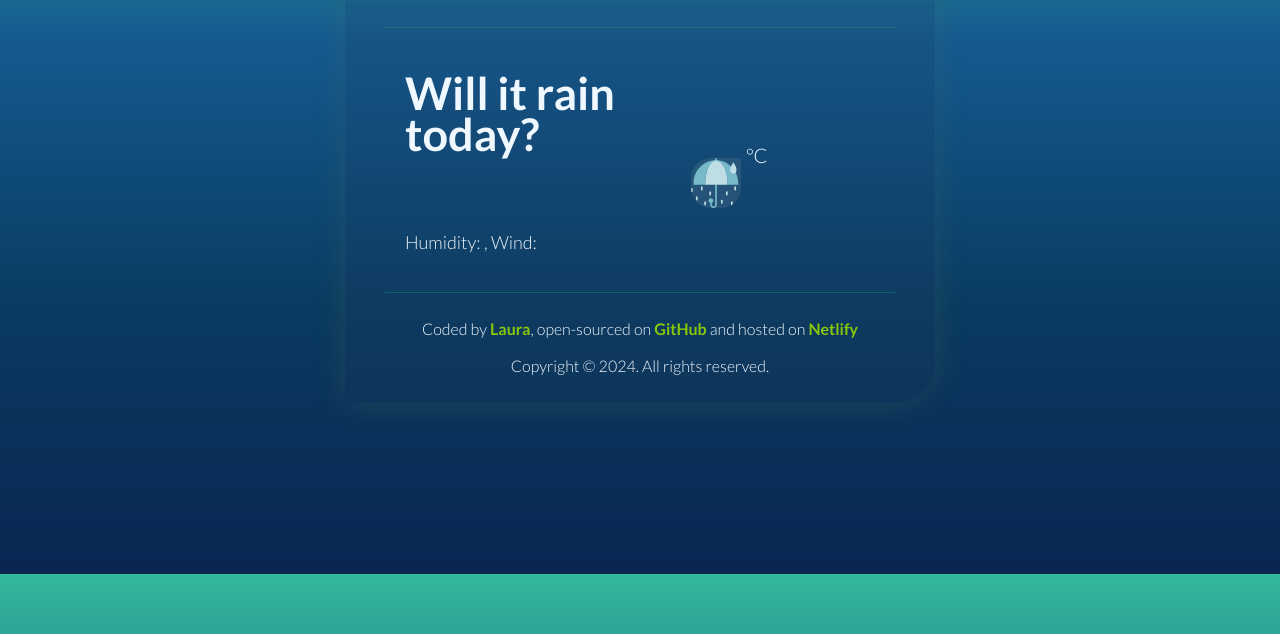
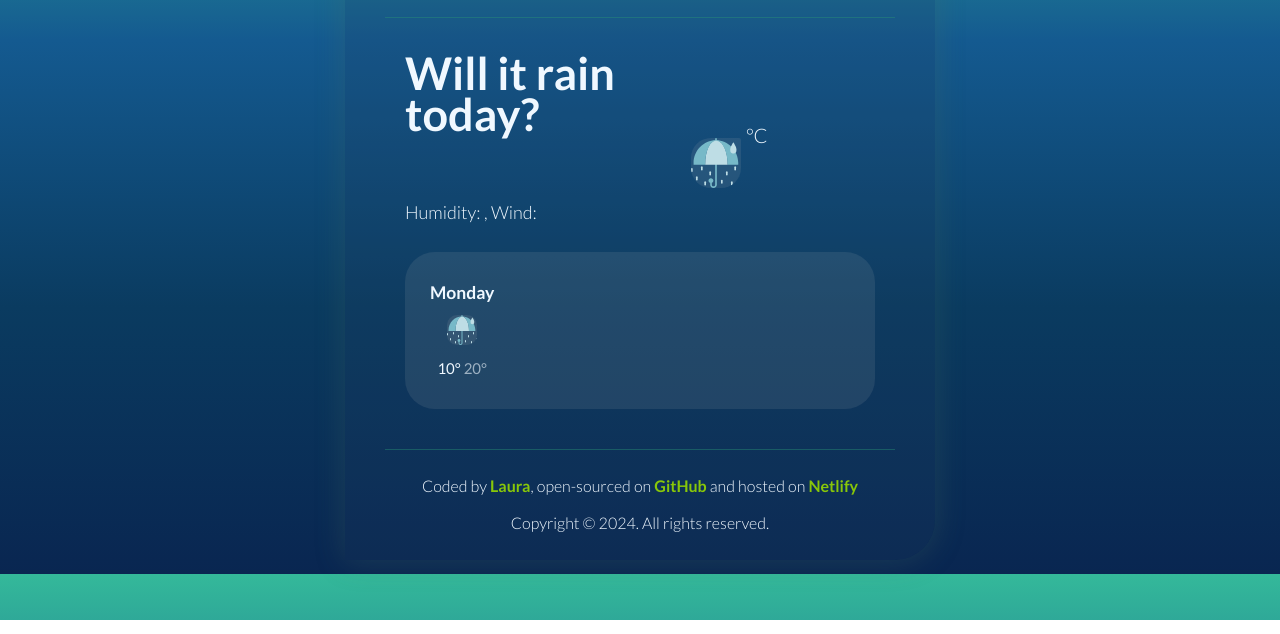
Before and after one commit to Laouns/SheCodesProject-weather-app, a plain HTML site: page index.html in a window 1280 px wide. Shown: the part 226-860 px from the top of the page. Drawn offline with nearby package versions, Linux system fonts and the light colour scheme; no server answers.

Commit message:
added the forecast  html and css

```diff
--- a/index.html
+++ b/index.html
@@ -36,6 +36,7 @@
         </form>
       </header>
       <main>
+        <section class="weatherToday">
           <div class="location">
             <h1 id="current-city">Will it rain today?</h1>
             <p>
@@ -56,6 +57,20 @@
               <div class="unit" id="unit">°C</div>
             </h1>
           </div>
+        </section>
+        <section class="weatherForecast">
+          <div class="row">
+            <div class="column">
+              <h3>Monday</h3>
+              <img src="rain-forecast-svgrepo-com.svg" alt="weather-icon" />
+              <div class="temp">
+                <span class="max" >10°</span>
+                <span class="min">20°</span>
+
+              </div>
+            </div>
+          </div>
+        </section>
       </main>
 
       <footer>
--- a/style.css
+++ b/style.css
@@ -1,5 +1,6 @@
 html {
-   height: 100%;
+   height: auto;
+   min-height: 100%;
 }
 
 body {
@@ -49,17 +50,18 @@ header form {
 }
 
 main {
-   display: flex;
    justify-content: space-between;
    border-top: #2792766f 1px solid;
-   margin: 30px 0 20px 0;
+   margin: 20px 0;
    padding: 0 20px;
+
 }
 
 main h1 {
    display: flex;
    font-size: 45px;
    line-height: 0.9;
+   margin: 20px 0;
 }
 
 main h1 .temp {
@@ -93,6 +95,10 @@ footer a {
    font-weight: 600;
    color: #88c709;
    text-decoration: none;
+}
+
+.weatherToday {
+   display: flex;
 }
 
 #input {
@@ -160,6 +166,38 @@ footer a {
    width: 40%;
 }
 
+.weatherForecast {
+   border: none;
+   background-color: rgba(189, 189, 189, 0.119);
+   margin: 10px 0 40px 0;
+   padding: 30px 25px;
+   border-radius: 30px;
+   display: flex;
+   text-align: center;
+   font-size: smaller;
+   justify-content: space-between;
+
+}
+
+.weatherForecast h3 {
+   margin: 0;
+   padding: 0;
+}
+
+.weatherForecast img {
+   width: 30px;
+   margin: 10px 0;
+   background-color: rgba(189, 189, 189, 0.119);
+   border-radius: 10px;
+}
+
+.weatherForecast span {
+   font-weight: 400;
+}
+.weatherForecast .min {
+   opacity: 0.6;
+}
+
 @media screen and (max-width: 500px) {
    body {
       font-size: 16px;
```
Lines whose indentation alone changed are shown as unchanged.
